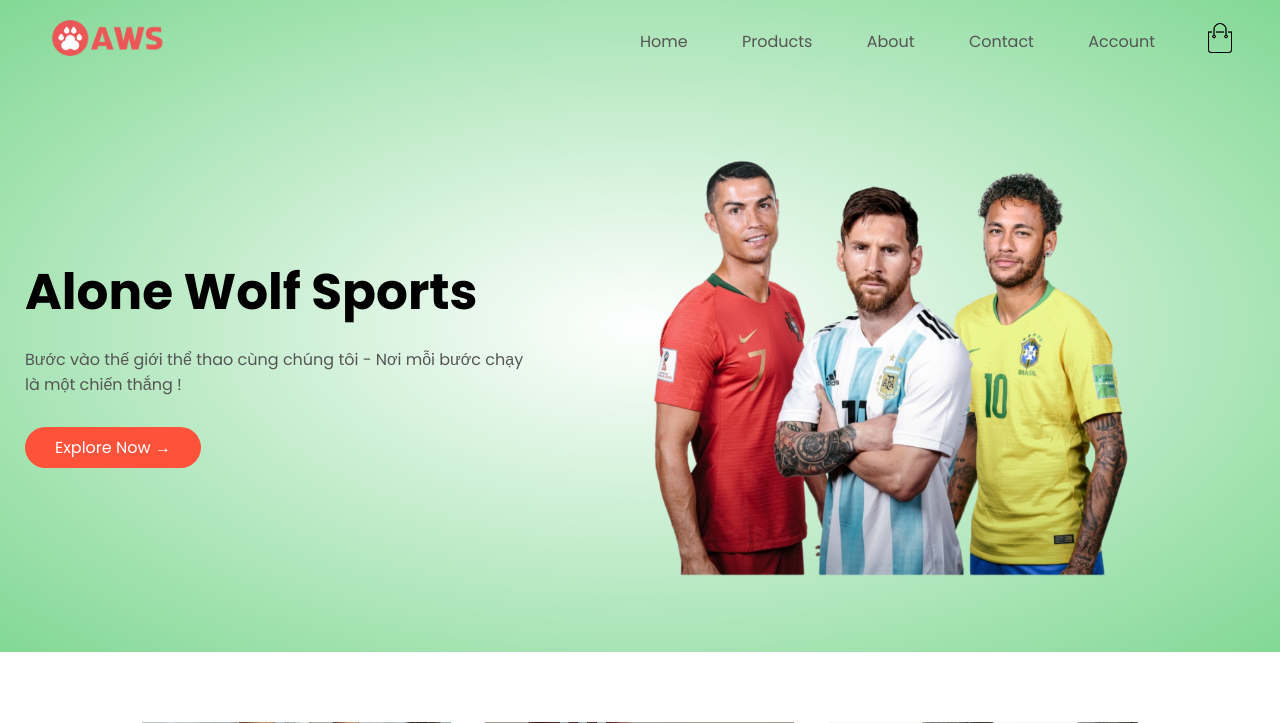
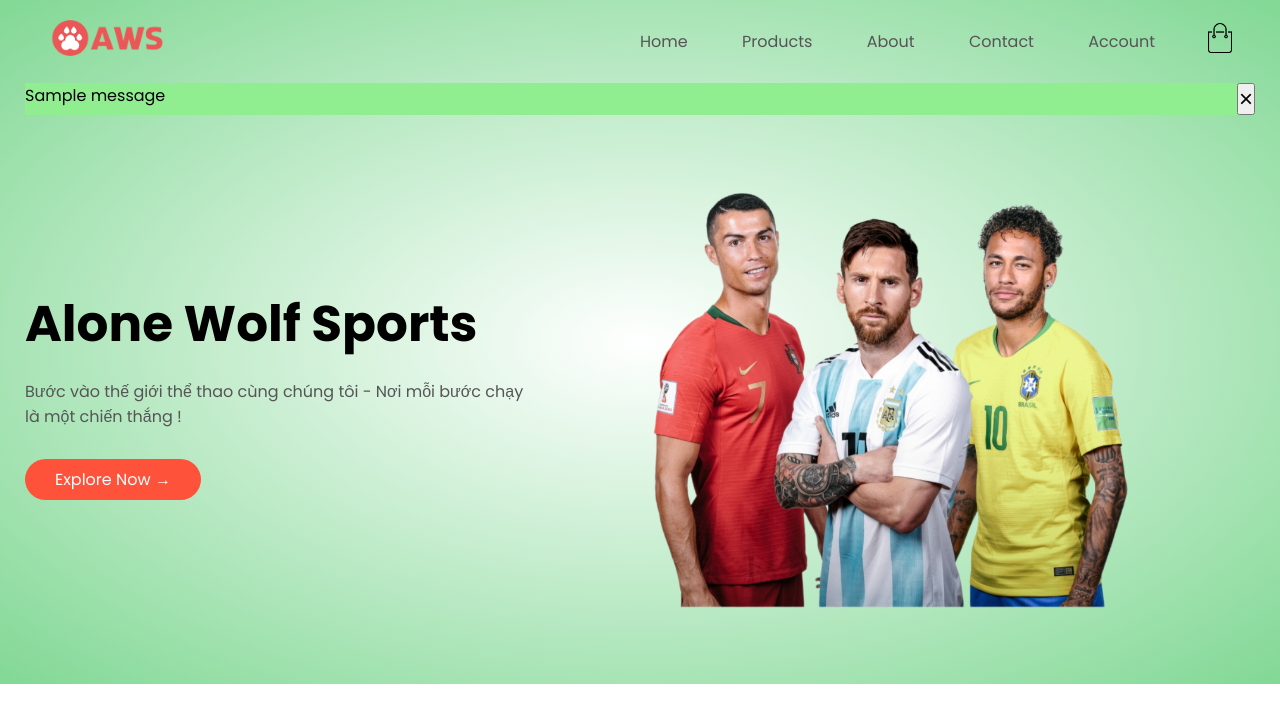
Before and after one commit to SmrfHdl/ShoppingWeb, a Flask app: page / in a window 1280 px wide. Shown: the top 723 px of the page. Run offline with Flask 3, Linux system fonts and the light colour scheme; tables that the repository leaves empty hold one stand-in row (values such as "Sample post"); one stand-in notice (Sample message) is shown.

Commit message:
update db

```diff
--- a/website/models.py
+++ b/website/models.py
@@ -6,7 +6,6 @@
     email = db.Column(db.String(150), unique=True)
     password = db.Column(db.String(150))
     username = db.Column(db.String(150))
-    cart = db.relationship('Cart', backref='user', lazy=True)
 
 class Product(db.Model):
     id = db.Column(db.Integer, primary_key=True)
--- a/website/templates/account.html
+++ b/website/templates/account.html
@@ -25,11 +25,11 @@
             .alert-success {
               background-color: #90EE90; /* Change the background color to light green */
             }
-
+            /* motconvit */
             .close {
                 font-size: 1.5em;
             }
-            </style>
+        </style>
 
     </head>
     <body>
--- a/website/templates/home.html
+++ b/website/templates/home.html
@@ -11,6 +11,25 @@
         <!--added a cdn link by searching font awesome4 cdn and getting this link from https://www.bootstrapcdn.com/fontawesome/ this url*/-->
         <link rel="stylesheet" href="https://stackpath.bootstrapcdn.com/font-awesome/4.7.0/css/font-awesome.min.css">
 
+        <style>
+            .alert {
+              width: 100%; /* Make the alert span the full width of the screen */
+              display: flex;
+              justify-content: space-between;
+            }
+
+            .alert-danger {
+              background-color: #FFC0CB; /* Change the background color to pink */
+            }
+
+            .alert-success {
+              background-color: #90EE90; /* Change the background color to light green */
+            }
+
+            .close {
+                font-size: 1.5em;
+            }
+        </style>
     </head>
     <body>
         <div class ="header">
@@ -31,6 +50,29 @@
                 <a href="{{ url_for('cart.home') }}"><img src="../static/images/cart.png" width="30px" height="30px"></a>
                 <img src="../static/images/menu.png" class="menu-icon" onClick="menutoggle()" >
             </div>
+
+        {% with messages = get_flashed_messages(with_categories=true) %}
+        {% if messages %}
+        {% for category, message in messages %}
+        {% if category == 'error' %}
+        <div class="alert alert-danger alert-dismissible fade show" role="alert">
+        {{ message }}
+        <button type="button" class="close" data-dismiss="alert">
+            <span aria-hidden="true">&times;</span>
+        </button>
+        </div>
+        {% else %}
+        <div class="alert alert-success alert-dismissible fade show" role="alert">
+        {{ message }}
+        <button type="button" class="close" data-dismiss="alert">
+            <span aria-hidden="true">&times;</span>
+        </button>
+        </div>
+        {% endif %}
+        {% endfor %}
+        {% endif %}
+        {% endwith %}
+
             <div class="row">
                 <div class="col-2">
                     <h1>Alone Wolf Sports</h1>
```
Also changed, not shown: website/account.py (+28 -2 lines), instance/database.db.
